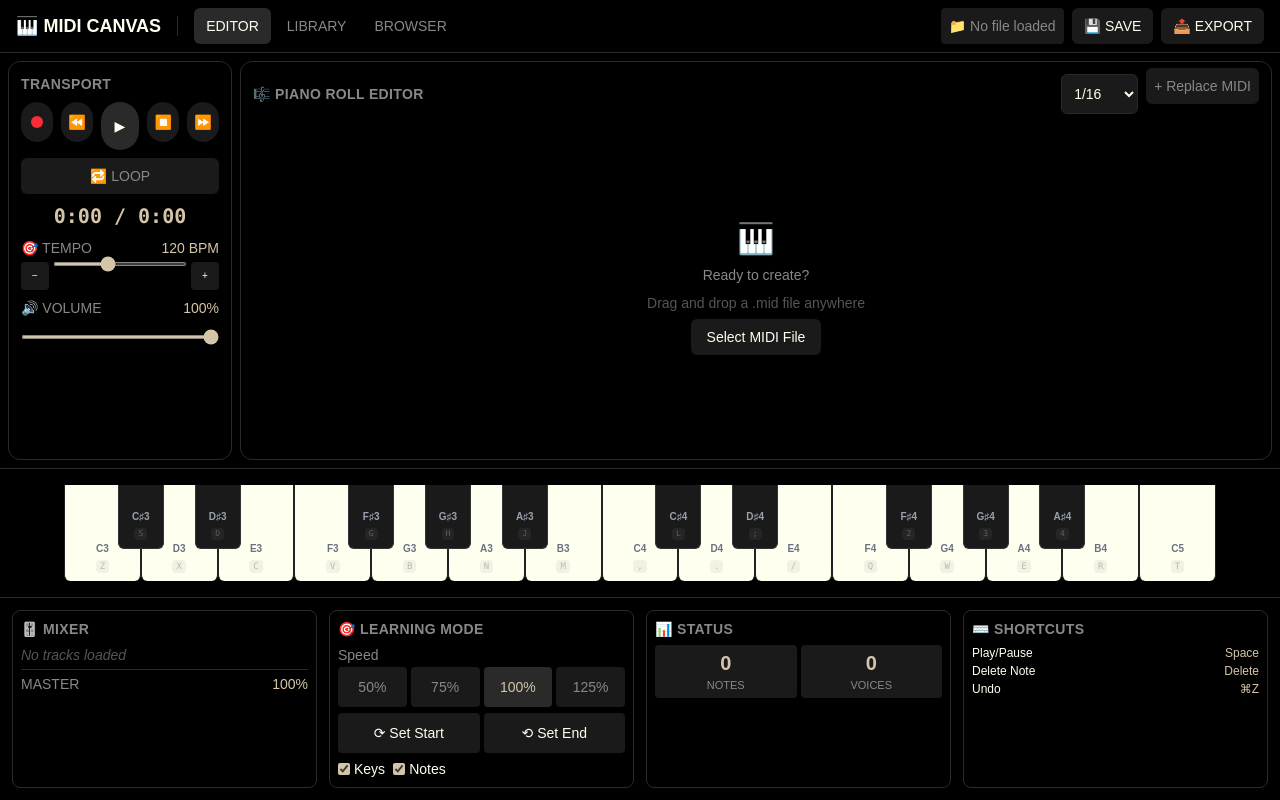
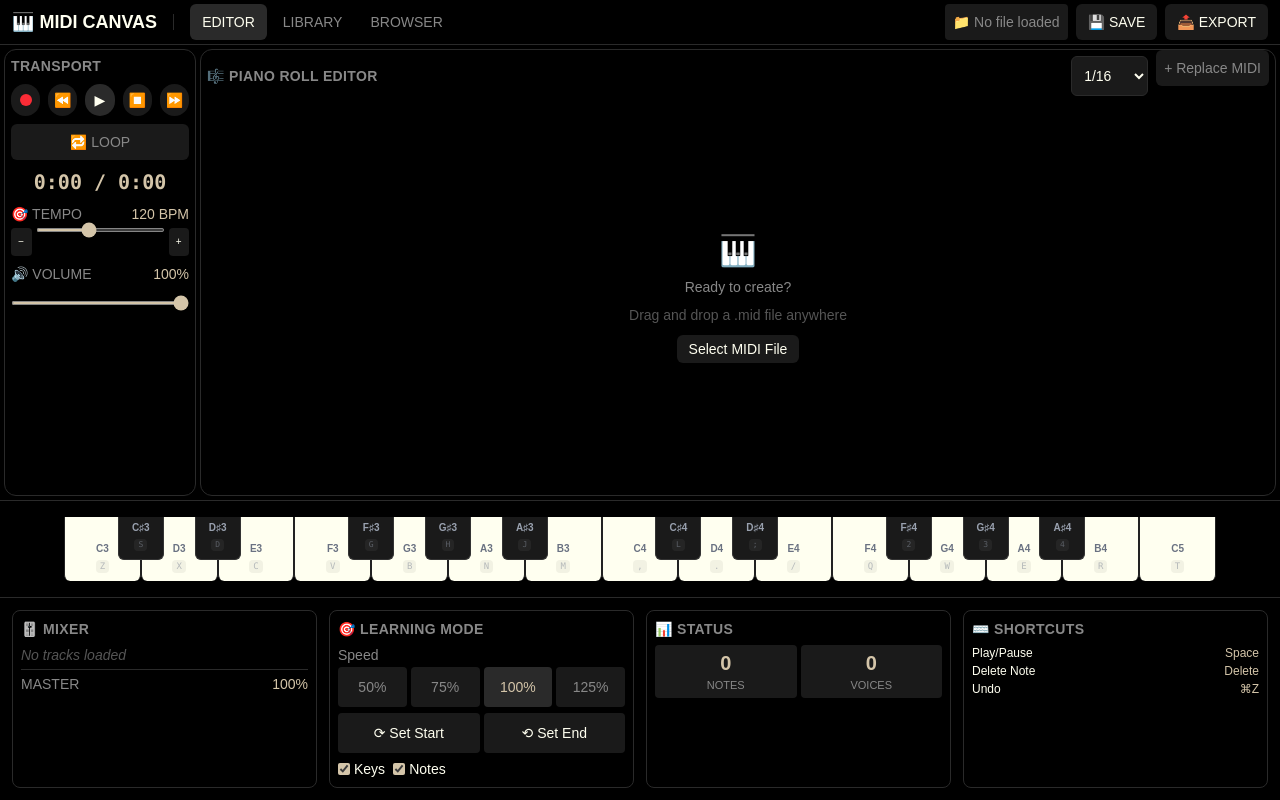
Before and after one commit to nishhhi11/MidiCanvas, a React (Vite) app: page /studio in a window 1280 px wide. Built offline with nearby package versions, Linux system fonts and the light colour scheme.

Commit message:
Further shrink UI to maximize piano roll area

```diff
--- a/src/pages/EditorPage.jsx
+++ b/src/pages/EditorPage.jsx
@@ -244,13 +244,13 @@ export default function EditorPage() {
       onDrop={handleDrop}
     >
 
-      <header className="flex-shrink-0 border-b border-[#2a2a2a] bg-black/90 backdrop-blur-sm px-4 py-2">
+      <header className="flex-shrink-0 border-b border-[#2a2a2a] bg-black/90 backdrop-blur-sm px-3 py-1">
         <div className="flex items-center justify-between">
           <div className="flex items-center gap-4">
             <h1 className="text-lg font-bold text-[#FFFFF0]">
               🎹 MIDI CANVAS
             </h1>
-            <div className="h-5 w-px bg-[#2a2a2a]" />
+            <div className="h-4 w-px bg-[#2a2a2a]" />
             <div className="flex gap-1">
               {['EDITOR', 'LIBRARY', 'BROWSER'].map(tab => (
                 <Link
@@ -303,15 +303,15 @@ export default function EditorPage() {
         </div>
       </header>
 
-      <div className="flex-1 flex min-h-0 p-2 gap-2">
+      <div className="flex-1 flex min-h-0 p-1 gap-1">
 
-        <div className="w-56 flex-shrink-0 bg-black rounded-xl border border-[#2a2a2a] p-3 flex flex-col">
+        <div className="w-48 flex-shrink-0 bg-black rounded-xl border border-[#2a2a2a] p-1.5 flex flex-col">
           <div className="text-sm font-semibold text-[#888888] mb-2 uppercase tracking-wide">Transport</div>
 
           <div className="flex justify-center gap-2 mb-2">
             <button
               onClick={toggleRecord}
-              className={`w-10 h-10 rounded-full flex items-center justify-center transition-all ${
+              className={`w-8 h-8 rounded-full flex items-center justify-center transition-all ${
                 isRecording
                   ? 'bg-red-600 text-white shadow-[0_0_15px_#dc2626] animate-pulse'
                   : 'bg-[#1a1a1a] hover:bg-[#2a2a2a] text-[#FFFFF0]'
@@ -322,26 +322,26 @@ export default function EditorPage() {
             </button>
             <button
               onClick={() => handleSeek(0)}
-              className="w-10 h-10 rounded-full text-sm bg-[#1a1a1a] hover:bg-[#2a2a2a] text-sm text-[#FFFFF0]"
+              className="w-8 h-8 rounded-full text-sm bg-[#1a1a1a] hover:bg-[#2a2a2a] text-sm text-[#FFFFF0]"
               title="Rewind to Start"
             >
               ⏪
             </button>
             <button
               onClick={() => isPlaying ? handlePause() : handlePlay()}
-              className="w-12 h-12 rounded-full text-lg bg-[#2a2a2a] hover:bg-[#3a3a3a] flex items-center justify-center text-sm text-[#FFFFF0]"
+              className="w-8 h-8 rounded-full text-base bg-[#2a2a2a] hover:bg-[#3a3a3a] flex items-center justify-center text-sm text-[#FFFFF0]"
             >
               {isPlaying ? '⏸' : '▶'}
             </button>
             <button
               onClick={() => handleStop()}
-              className="w-10 h-10 rounded-full text-sm bg-[#1a1a1a] hover:bg-[#2a2a2a] text-sm text-[#FFFFF0]"
+              className="w-8 h-8 rounded-full text-sm bg-[#1a1a1a] hover:bg-[#2a2a2a] text-sm text-[#FFFFF0]"
             >
               ⏹️
             </button>
             <button
               onClick={() => handleSeek(Math.min(totalTime, currentTime + 5))}
-              className="w-10 h-10 rounded-full text-sm bg-[#1a1a1a] hover:bg-[#2a2a2a] text-sm text-[#FFFFF0]"
+              className="w-8 h-8 rounded-full text-sm bg-[#1a1a1a] hover:bg-[#2a2a2a] text-sm text-[#FFFFF0]"
               title="Fast Forward"
             >
               ⏩
@@ -411,7 +411,7 @@ export default function EditorPage() {
           </div>
         </div>
 
-        <div className="flex-1 bg-black rounded-xl border border-[#2a2a2a] p-3 flex flex-col min-w-0 relative">
+        <div className="flex-1 bg-black rounded-xl border border-[#2a2a2a] p-1.5 flex flex-col min-w-0 relative">
           <div className="flex justify-between items-center mb-2 flex-shrink-0">
             <div className="text-sm font-semibold text-[#888888] uppercase tracking-wide">
               🎼 Piano Roll Editor
@@ -451,7 +451,7 @@ export default function EditorPage() {
                   <div className="text-sm text-[#555555] mb-3">Drag and drop a .mid file anywhere</div>
                   <label className="cursor-pointer">
                     <input type="file" accept=".mid,.midi" onChange={handleFileUpload} className="hidden" />
-                    <span className="px-4 py-2.5 bg-[#1a1a1a] rounded-md text-sm hover:bg-[#2a2a2a] text-[#FFFFF0] cursor-pointer">
+                    <span className="px-3 py-1.5 bg-[#1a1a1a] rounded-md text-sm hover:bg-[#2a2a2a] text-[#FFFFF0] cursor-pointer">
                       Select MIDI File
                     </span>
                   </label>
@@ -480,7 +480,7 @@ export default function EditorPage() {
       </div>
 
       <div className="flex-shrink-0 border-t border-[#2a2a2a] bg-black p-4 w-full flex justify-center">
-        <div className="w-full max-w-6xl relative h-24 select-none">
+        <div className="w-full max-w-6xl relative h-16 select-none">
 
           <div className="flex w-full h-full">
             {virtualPianoKeys.filter(k => ![1, 3, 6, 8, 10].includes(virtualPianoKeys.indexOf(k) % 12)).map((note, idx) => {
```
